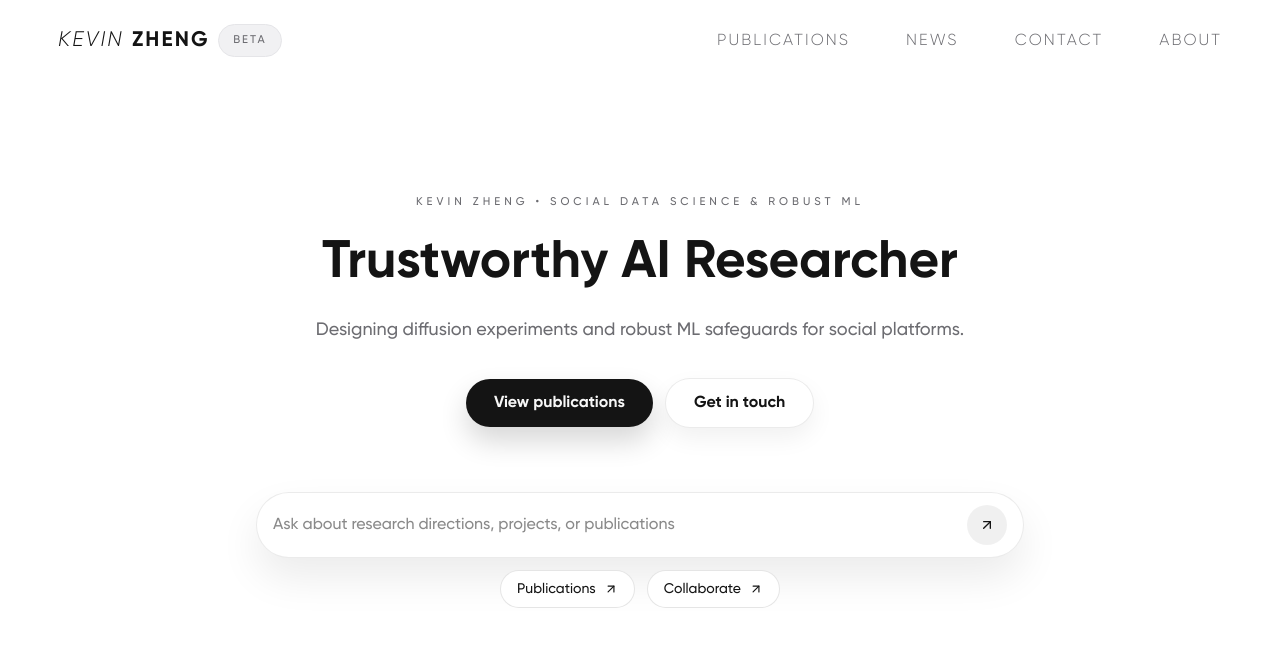
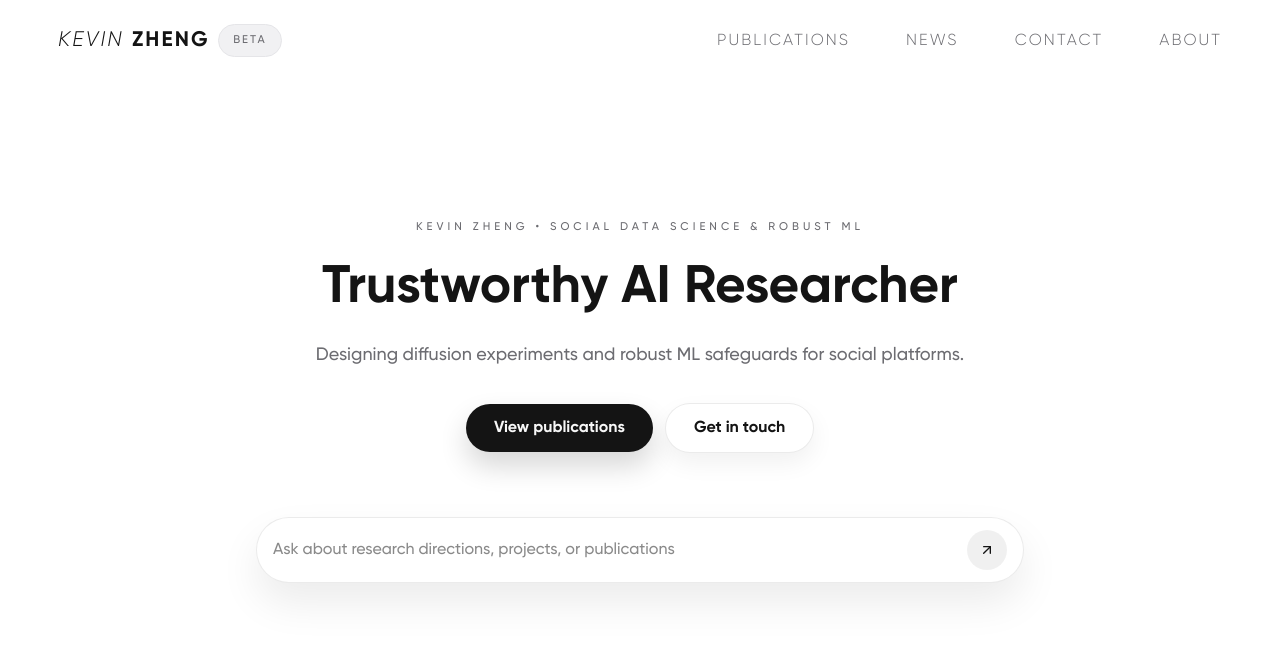
Before and after one commit to kyxzhe/kyxzhe.github.io, a Next.js app: page / in a window 1280 px wide. Shown: the top 646 px of the page. Built offline with nearby package versions, Linux system fonts and the light colour scheme.

Commit message:
prune duplicate CTAs on home

```diff
--- a/src/app/page.tsx
+++ b/src/app/page.tsx
@@ -50,22 +50,6 @@ export default function Home() {
               <ArrowUpRight size={16} />
             </button>
           </div>
-          <div className="flex flex-wrap items-center justify-center gap-3 text-sm text-muted-foreground">
-            <Link
-              href="/publications"
-              className="inline-flex items-center gap-2 px-4 py-2 rounded-full border border-[rgba(0,0,0,0.1)] bg-white text-foreground transition hover:border-foreground"
-            >
-              Publications
-              <ArrowUpRight size={14} />
-            </Link>
-            <Link
-              href="/contact"
-              className="inline-flex items-center gap-2 px-4 py-2 rounded-full border border-[rgba(0,0,0,0.1)] bg-white text-foreground transition hover:border-foreground"
-            >
-              Collaborate
-              <ArrowUpRight size={14} />
-            </Link>
-          </div>
         </section>
       </main>
       <Footer className="mb-6" />
```
